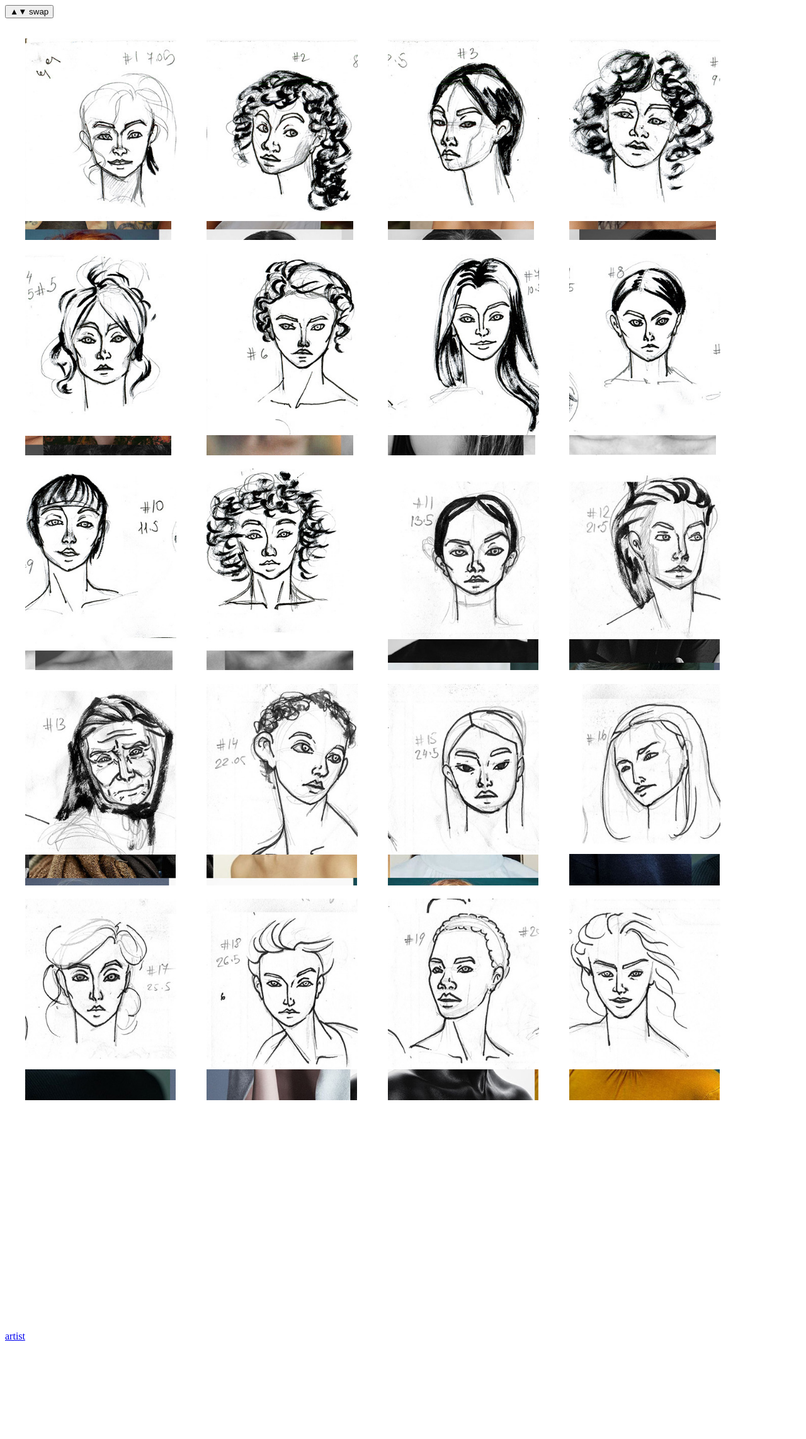
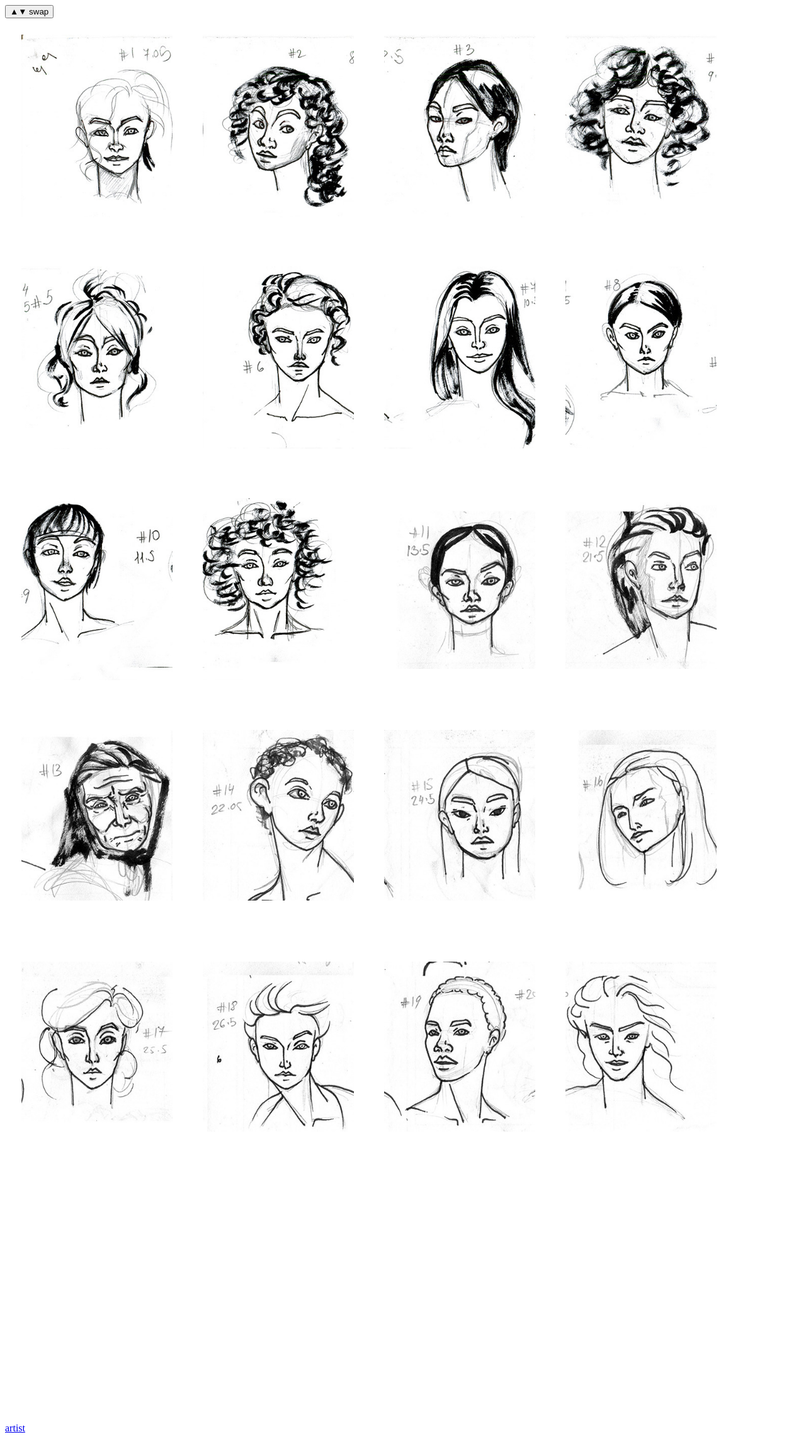
Before and after one commit to vpolianikov/vpolianikov.github.io, a Jekyll site: the page lena/faces.html, which Jekyll copies as it is, in a window 1280 px wide. Shown: the whole page at 63% size. Built offline with Jekyll 4.4.1, drawn with Linux system fonts in a browser that asks for light colours; before the commit the page ends 2139 px from its top, so only the background shows below that.

Commit message:
Update faces.html

```diff
--- a/lena/faces.html
+++ b/lena/faces.html
@@ -11,7 +11,7 @@
 
         .img_overlay {
             transition: 800ms ease-in-out;
-            opacity: 1;
+            opacity: 0;
         }
 
         .img {
@@ -25,7 +25,7 @@
         }
 
         .img_overlay:hover {
-            opacity: 0;
+            opacity: 1;
         }
 
         #container {
@@ -35,14 +35,16 @@
             grid-template-columns: repeat(var(--grid-cols), 1fr);
             width: fit-content;
             height: fit-content;
-            margin: 16px;
+            margin: 10px;
         }
 
         .grid-item {
             padding: 1em;
             /*border: 1px solid #ddd;*/
-            text-align: center;
+            /*text-align: center;*/
             position: relative;
+            width: 240px;
+            height: 320px;
         }
     </style>
 </head>
```
Also changed, not shown: other parts of lena/faces.html (+1 -1 lines).
